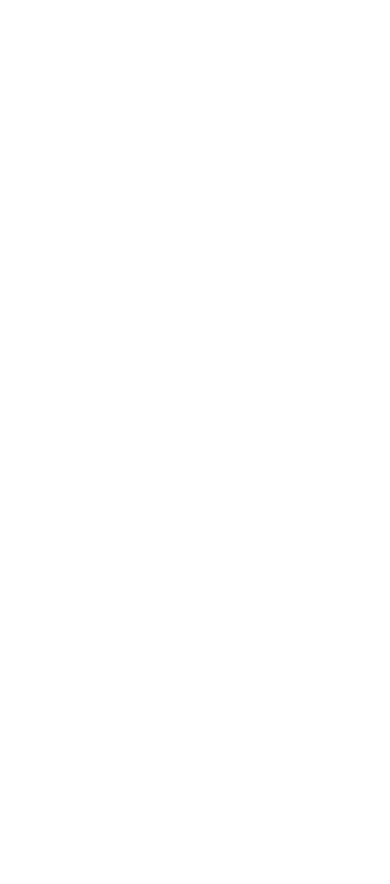
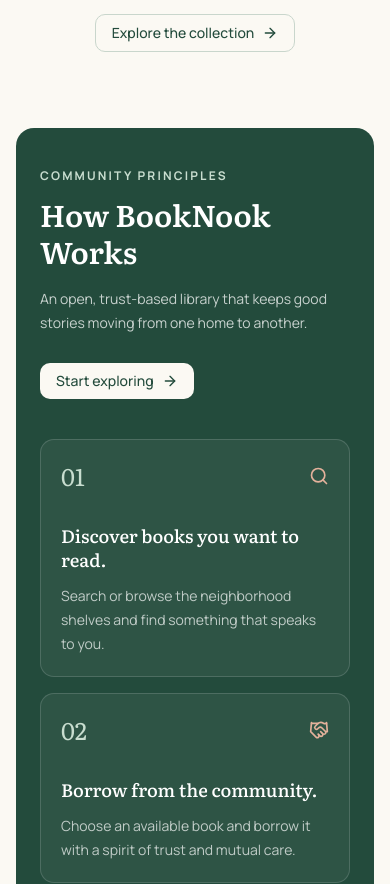
Before and after one commit to mimshadbuilds/booknook-client, a Next.js app: page / in a window 390 px wide. Shown: the part 6660-7544 px from the top of the page. Before the commit the page ends 4734 px from the top, so only its background shows below. Built offline with nearby package versions, Linux system fonts and the light colour scheme.

Commit message:
basic homepage components implemented

```diff
--- a/app/page.tsx
+++ b/app/page.tsx
@@ -1,13 +1,17 @@
 import CategoryPage from "@/components/homepage/browse-category";
 import Banner from "@/components/homepage/hero-banner";
+import { HowItWorksPage } from "@/components/homepage/how-it-works";
+import MostReadPage from "@/components/homepage/most-read";
 import NewArrivalsPage from "@/components/homepage/new-arrivals";
 
 export default function HomePage() {
   return (
-    <div>
+    <div className="min-h-screen bg-[#fbf9f3] text-[#252d29]">
       <Banner />
       <NewArrivalsPage />
       <CategoryPage />
+      <MostReadPage />
+      <HowItWorksPage />
     </div>
   );
 }
--- /dev/null
+++ b/components/homepage/how-it-works.tsx
@@ -0,0 +1,33 @@
+import Link from "next/link";
+import { ArrowRight, BookOpen, Handshake, Search, Undo2 } from "lucide-react";
+
+const steps = [
+    { number: "01", icon: Search, title: "Discover books you want to read.", description: "Search or browse the neighborhood shelves and find something that speaks to you." },
+    { number: "02", icon: Handshake, title: "Borrow from the community.", description: "Choose an available book and borrow it with a spirit of trust and mutual care." },
+    { number: "03", icon: Undo2, title: "Return it and pass the story on.", description: "Bring the book back so another reader can discover a new favorite." },
+];
+
+export function HowItWorksPage() {
+    return (
+    <section className="px-4 pb-16 pt-5 md:px-6 md:pb-24 lg:px-12">
+        <div className="mx-auto max-w-[1320px] overflow-hidden rounded-2xl bg-[#234b3c] px-6 py-10 text-white md:px-10 md:py-14 lg:px-14">
+        <div className="grid gap-10 lg:grid-cols-[0.8fr_1.2fr]">
+            <div className="max-w-md">
+                <p className="mb-3 text-xs font-bold uppercase tracking-[0.18em] text-[#c8ddcf]">Community principles</p>
+                <h2 className="font-[Literata] text-3xl font-semibold leading-tight md:text-4xl">How BookNook Works</h2>
+                <p className="mt-4 text-sm leading-6 text-white/75 md:text-base">An open, trust-based library that keeps good stories moving from one home to another.</p>
+                <Link href="/books" className="mt-7 inline-flex items-center rounded-lg bg-[#fbf9f3] px-4 py-2 text-sm font-medium text-[#234b3c] transition-colors hover:bg-white">
+                    Start exploring <ArrowRight className="ml-2 size-4" />
+                </Link>
+            </div>
+            <div className="grid gap-4 sm:grid-cols-3">
+                {steps.map((step) => { const Icon = step.icon; return <article key={step.number} className="rounded-xl border border-white/15 bg-white/5 p-5"><div className="flex items-center justify-between"><span className="font-[Literata] text-2xl text-[#c8ddcf]">{step.number}</span><Icon className="size-5 text-[#e3b19b]" /></div><h3 className="mt-8 font-[Literata] text-lg font-medium leading-6">{step.title}</h3><p className="mt-3 text-sm leading-6 text-white/70">{step.description}</p></article>; })}
+            </div>
+        </div>
+        <div className="mt-9 flex items-center gap-2 border-t border-white/15 pt-5 text-xs text-white/65">
+            <BookOpen size={15} /> No late fees. No deposits. Just neighborly trust.
+        </div>
+        </div>
+    </section>
+    );
+}
```
